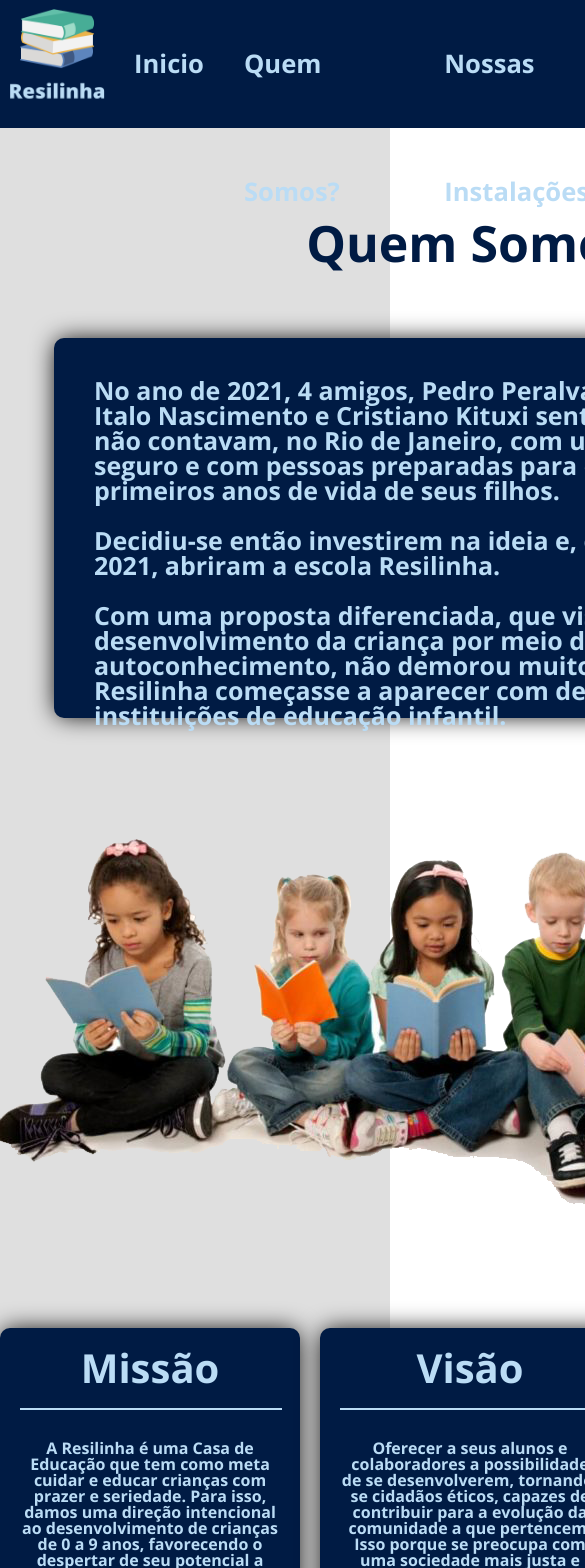
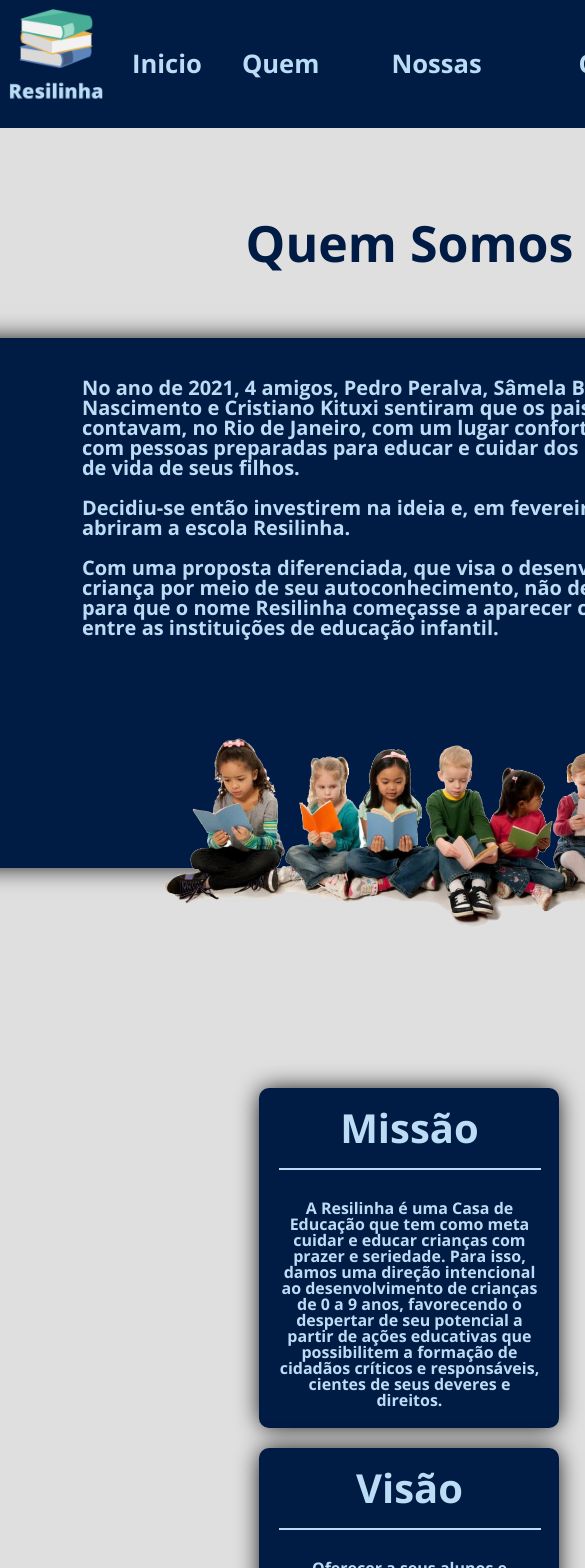
Before and after one commit to pedroperalva/React-Escola-API, a React (Create React App) app: page /quemsomos in a window 390 px wide. Shown: the top 1568 px of the page, 585 px wide, since content can reach past the window. Built offline with nearby package versions, Linux system fonts and the light colour scheme; the HTML template or start-up script is replaced by a standard one; a web font is replaced by a local one.

Commit message:
mudança no input e textarea, responsivo quemsomos, tour

```diff
--- a/src/App.css
+++ b/src/App.css
@@ -6,6 +6,7 @@ body{
   font-family: 'Allison', cursive;
   font-family: 'Azeret Mono', monospace;
   font-family: 'Open Sans', sans-serif;
+  background-color: #dfdfdf ;
 }
 
 .App {
--- a/src/components/CardInst.jsx
+++ b/src/components/CardInst.jsx
@@ -30,11 +30,18 @@ const DivCard = styled.div`
     border-radius: 10px;
     padding: 20px;
     width: 100%;
+    justify-content: center;
 `
 const Imagem = styled.img`
-    width:600px;
-    height:400px;
+    width:70%;
+    height:80%;
     border-radius: 10px;
     box-shadow: 0px 0px 24px -2px rgb(0 0 0 / 100%);
+    @media (max-width: 860px) {
+        width:50%;
+    }
+    @media (max-width: 600px) {
+        width:30%;
+    }
 `
 export default CardInst;
--- a/src/components/Input.jsx
+++ b/src/components/Input.jsx
@@ -29,7 +29,7 @@ const Label = styled.label`
 const InputArea = styled.input`
     height: 35px;
     border-radius: 5px;
-    border: 1px solid #0084ff66;
+    border: 1px solid #001B44;
     padding: 0;
     font-size: 18px;
     color: #101010;
--- a/src/components/Modal.jsx
+++ b/src/components/Modal.jsx
@@ -13,11 +13,7 @@ class Modal extends React.Component {
         return (
             <DivPrincipal>
                 <Content src={this.props.src}></Content>
-                <div>
-                    <Close onClick={this.onClose}>
-                        x
-                    </Close>
-                </div>
+                <Close onClick={this.onClose}>x</Close>
             </DivPrincipal>
         );
     }
@@ -37,12 +33,11 @@ const DivPrincipal = styled.div`
   align-items: center;
 `
 const Content = styled.img`
-    width: 50%;
+    width: 60%;
     border-radius: 15px;
 `
 const Close = styled.button`
     color: #aaa;
-    float: right;
     font-size: 28px;
     font-weight: bold;
 `
--- a/src/components/TextArea.jsx
+++ b/src/components/TextArea.jsx
@@ -25,10 +25,10 @@ const Label = styled.label`
     font-size: 18px;
     font-weight: 700;
 `
-const InputArea = styled.input`
+const InputArea = styled.textarea`
     height: 120px;
     border-radius: 5px;
-    border: 1px solid #0084ff66;
+    border: 1px solid #001B44;
     padding: 0;
     font-size: 18px;
     color: #101010;
--- a/src/pages/Contato.jsx
+++ b/src/pages/Contato.jsx
@@ -29,11 +29,11 @@ class Contato extends Component {
         let formValues = this.state.formValues
         let isValid = true;
         const errors = {}
-        if (formValues.nome.charAt(0) !== formValues.nome.charAt(0).toUpperCase() && formValues.nome.length > 0) {
-            errors.errorNome = "A primeira letra do nome deve ser maiúscula"
+        if ((formValues.nome.charAt(0) !== formValues.nome.charAt(0).toUpperCase() || !isNaN(formValues.nome)) && formValues.nome.length > 0) {
+            errors.errorNome = "Insira um nome válido"
             isValid = false;
         }
-        if (!formValues.email.includes("@") && formValues.email.length > 0) {
+        if (!formValues.email.match(/^\w+([-]?\w+)*@\w+([-]?\w+)*(\.\w{2,3})+$/) && formValues.email.length > 0) {
             errors.errorMensagem = "Insira um Email válido"
             isValid = false;
         }
--- a/src/pages/QuemSomos.jsx
+++ b/src/pages/QuemSomos.jsx
@@ -3,7 +3,6 @@ import styled, { keyframes } from 'styled-components'
 import Header from '../components/Header';
 import Footer from '../components/Footer';
 import img1 from '../img/img4.png';
-import img2 from '../img/img7.png';
 
 class QuemSomos extends Component {
 
@@ -16,6 +15,7 @@ class QuemSomos extends Component {
                 <DivMain>
                     <Titulo>Quem Somos</Titulo>
                     <DivMensagem>
+                        <Mensagem>
                             No ano de 2021, 4 amigos, Pedro Peralva, Sâmela Barbosa, Italo Nascimento e Cristiano Kituxi
                             sentiram que os pais não contavam, no Rio de Janeiro, com um lugar confortável,
                             seguro e com pessoas preparadas para educar e cuidar dos primeiros anos de vida de seus filhos.<br></br><br></br>
@@ -23,11 +23,14 @@ class QuemSomos extends Component {
                             Com uma proposta diferenciada, que visa o desenvolvimento da criança por meio de seu autoconhecimento,
                             não demorou muito para que o nome Resilinha começasse a aparecer com destaque entre as instituições
                             de educação infantil.
+                        </Mensagem>
+
+                        <Imagem src={img1} />
                     </DivMensagem>
-                    <Imagem src={img1}/>
+
                     <DivMissao>
                         <TituloQuem>Missão</TituloQuem>
-                        <Linha/>
+                        <Linha />
                         <MensagemQuem>
                             A Resilinha é uma Casa de Educação que tem como meta cuidar e educar crianças com prazer e seriedade. Para isso,
                             damos uma direção intencional ao desenvolvimento de crianças de 0 a 9 anos, favorecendo o despertar de seu potencial
@@ -36,7 +39,7 @@ class QuemSomos extends Component {
                     </DivMissao>
                     <DivVisao>
                         <TituloQuem>Visão</TituloQuem>
-                        <Linha/>
+                        <Linha />
                         <MensagemQuem>
                             Oferecer a seus alunos e colaboradores a possibilidade de se desenvolverem, tornando-se cidadãos éticos,
                             capazes de contribuir para a evolução da comunidade a que pertencem.
@@ -46,7 +49,7 @@ class QuemSomos extends Component {
 
                     <DivValores>
                         <TituloQuem>Valores</TituloQuem>
-                        <Linha/>
+                        <Linha />
                         <MensagemQuem>
                             Baseia sua prática educacional na crença de que cada ser humano
                             é capaz de construir seu próprio
@@ -55,7 +58,7 @@ class QuemSomos extends Component {
                             procuramos seguir os pensadores que nos ajudam a refletir sobre o dia a dia na escola
                         </MensagemQuem>
                     </DivValores>
-                    <ImagemFooter src={img2}/>
+
                 </DivMain>
                 <DivFooter>
                     <Footer />
@@ -88,6 +91,9 @@ const DivPrincipal = styled.div`
     grid-template-rows: 8rem auto 70px;
     grid-auto-rows: 150px;
     background-color: #dfdfdf ;
+    @media (max-width: 600px) {
+    background-color: #dfdfdf ;
+  }
 `
 const DivMain = styled.main`
     grid-area:content;
@@ -95,14 +101,20 @@ const DivMain = styled.main`
     grid-template-areas:
     "titulo titulo titulo"
      "main1 main1 main1"
-     "main2 main2 main2"
      "main3 main4 main5"
-     "main6 main6 main6";
+     ;
     grid-gap:20px;
     grid-template-columns: 1fr 1fr 1fr;
     justify-content: center;
     align-items: center;
     animation: ${animationFrame} 1.5s;
+    padding-bottom: 200px;
+    background-color: #dfdfdf ;
+    @media (max-width: 1110px) {
+    display:flex;
+    flex-direction:column;
+    background-color: #dfdfdf ;
+  }
 `
 const DivHeader = styled.header`
     grid-area:header;
@@ -120,15 +132,23 @@ const Titulo = styled.h1`
 `
 const DivMensagem = styled.div`
     grid-area:main1;
-    width: 80%;
-    height: 300px;
-    font-size: 25px;
-    border-radius: 10px;
-    justify-self: center;
+    width: 100%;
+    height: 450px;
     padding: 40px;
     background-color: #001B44;
+    box-shadow: 0px 0px 24px -2px rgb(0 0 0 / 100%);
+    display:grid;
+    grid-template-areas:
+        'texto'
+        'imagem';
+    margin-bottom: 200px;
+`
+const Mensagem = styled.p`
+    font-size: 20px;
+    justify-self: center;
     color: #BADCF5;
-    box-shadow: 0px 0px 24px -2px rgb(0 0 0 / 100%);
+    grid-area:texto;
+    width: 80%;
 `
 const DivVisao = styled.div`
     grid-area:main4;
@@ -178,14 +198,12 @@ const Linha = styled.div`
     margin-bottom: 30px;
 `
 const Imagem = styled.img`
-    grid-area:main2;
+    grid-area:imagem;
     justify-self: center;
     margin-bottom: 100px;
     margin-top: 100px;
-`
-const ImagemFooter = styled.img`
-    grid-area:main6;
-    justify-self: center;
-    margin-top: 100px;
+    @media (max-width: 1035px) {
+        width: 60%;
+  }
 `
 export default QuemSomos;
--- a/src/pages/Tour.jsx
+++ b/src/pages/Tour.jsx
@@ -78,6 +78,10 @@ const DivMain = styled.main`
     grid-gap:20px;
     animation: ${animationFrame} 1.5s;
     justify-content: center;
+    @media (max-width: 860px) {
+    display:flex;
+    flex-direction: column;
+  }
 `
 const DivFooter = styled.footer`
     grid-area:footer;
@@ -90,5 +94,9 @@ const Titulo = styled.h1`
     font-size: 50px;
     margin-bottom: 50px;
     margin-top: 70px;
+    @media (max-width: 550px) {
+        font-size: 30px;
+  }
 `
+
 export default Tour;
```
Lines whose indentation alone changed are shown as unchanged.
